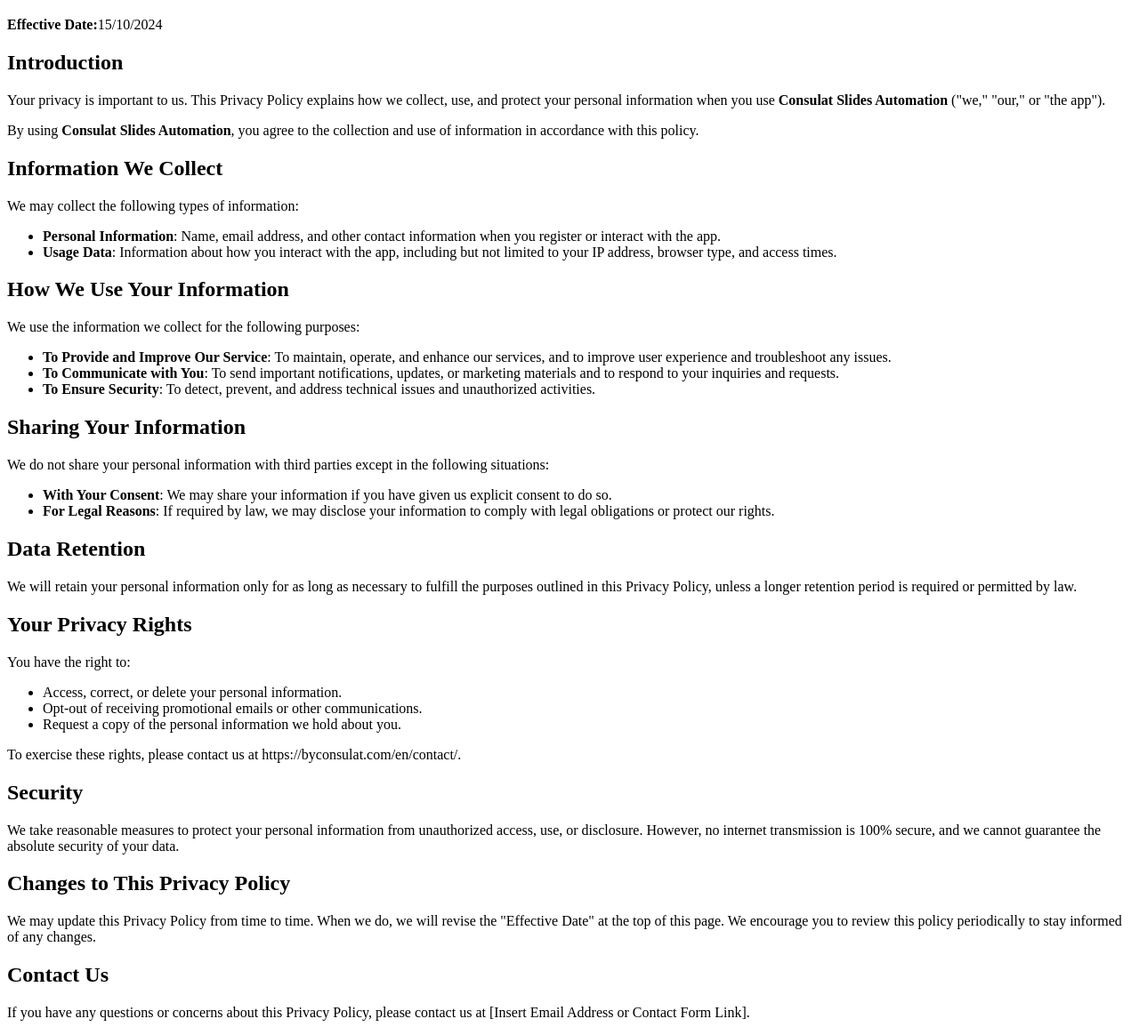
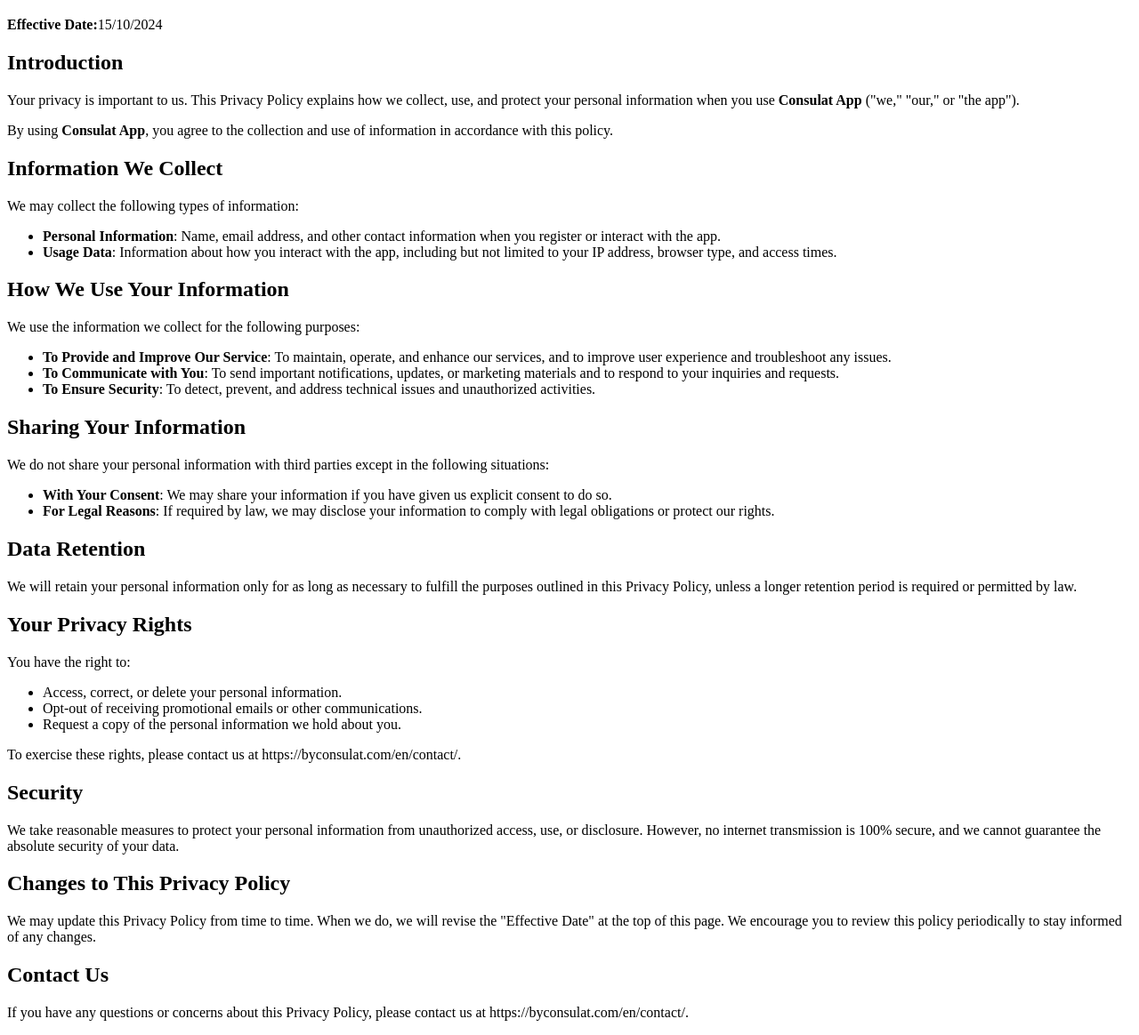
Before and after one commit to jasnko/consulat-app-policies, a plain HTML site: page privacy-policy.html in a window 1280 px wide. Shown: the part 61-1225 px from the top of the page at 89% size. Drawn offline with Linux system fonts and the light colour scheme.

Commit message:
Update privacy-policy.html

```diff
--- a/privacy-policy.html
+++ b/privacy-policy.html
@@ -10,8 +10,8 @@
     <p><strong>Effective Date:</strong>15/10/2024</p>
 
     <h2>Introduction</h2>
-    <p>Your privacy is important to us. This Privacy Policy explains how we collect, use, and protect your personal information when you use <strong>Consulat Slides Automation</strong> ("we," "our," or "the app").</p>
-    <p>By using <strong>Consulat Slides Automation</strong>, you agree to the collection and use of information in accordance with this policy.</p>
+    <p>Your privacy is important to us. This Privacy Policy explains how we collect, use, and protect your personal information when you use <strong>Consulat App</strong> ("we," "our," or "the app").</p>
+    <p>By using <strong>Consulat App</strong>, you agree to the collection and use of information in accordance with this policy.</p>
 
     <h2>Information We Collect</h2>
     <p>We may collect the following types of information:</p>
@@ -54,6 +54,6 @@
     <p>We may update this Privacy Policy from time to time. When we do, we will revise the "Effective Date" at the top of this page. We encourage you to review this policy periodically to stay informed of any changes.</p>
 
     <h2>Contact Us</h2>
-    <p>If you have any questions or concerns about this Privacy Policy, please contact us at [Insert Email Address or Contact Form Link].</p>
+    <p>If you have any questions or concerns about this Privacy Policy, please contact us at https://byconsulat.com/en/contact/.</p>
 </body>
 </html>
```
